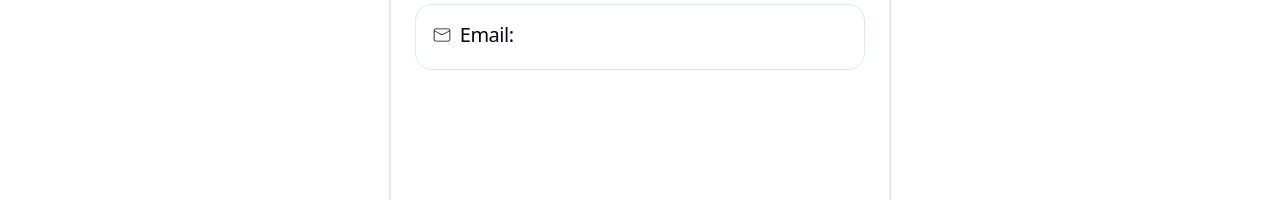
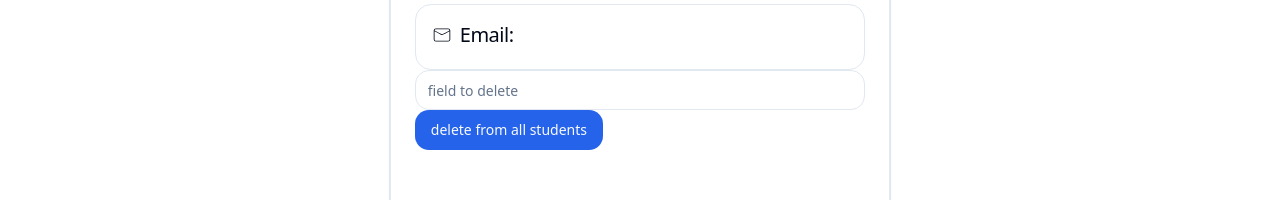
Before and after one commit to Recruit-R/RecruitR, a Next.js app: page /recruit/profile in a window 1280 px wide. Shown: the part 399-599 px from the top of the page. Built offline with nearby package versions, Linux system fonts and the light colour scheme; no server answers.

Commit message:
delete shit gonna kms

```diff
--- a/app/recruit/home/data/student-schema.ts
+++ b/app/recruit/home/data/student-schema.ts
@@ -4,7 +4,7 @@ import { z } from "zod"
 // IRL, you will have a schema for your data models.
 export const feedbackSchema = z.record(z.object({
   initial_feedback: z.number().optional(),
-  possible_placement: z.string().optional(),
+  possible_placement: z.union([z.array(z.string()).optional(), z.undefined(), z.string(), z.null()]), // array of strings
   known_tech: z.string().array().optional(),
   text_feedback: z.string().optional(),
   rating: z.number().optional().nullable(),
--- a/app/recruit/home/page.tsx
+++ b/app/recruit/home/page.tsx
@@ -3,6 +3,11 @@ import Dashboard from "@/app/recruit/home/components/dashboard.tsx";
 import { StudentList } from "@/app/recruit/home/data/student-schema";
 import { headers } from "next/headers";
 import { Suspense } from "react";
+
+import app from '@/firebase.config';
+import { collection, doc, getDocs, getFirestore, setDoc } from "firebase/firestore";
+
+const db = getFirestore(app)
 
 
 async function StudentListLoader() {
@@ -26,6 +31,29 @@ async function StudentListWithSuspense({
     )
 }
 export default async function Page() {
+    const fuck = collection(db, 'users');
+    const users = await getDocs(fuck);
+    for (let user of users.docs) {
+
+
+        const d = user.data();
+        const newF = {
+            ...d.feedback
+        }
+        for (let key of Object.keys(d)) {
+            if (key.includes('@')) {
+                delete d[key];
+            }
+        }
+        delete newF['possible_placement'];
+        delete d['newF'];
+        const newD = {
+            ...d,
+            feedback: newF
+        }
+        setDoc(doc(db, 'users', user.id), newD)
+
+    }
 
     let students: StudentList | undefined;
     if (headers().get("accept")?.includes("text/html")) {
--- a/app/recruit/profile/page.tsx
+++ b/app/recruit/profile/page.tsx
@@ -1,19 +1,24 @@
 'use client'
 
+import addData from "@/app/api/addData";
 //This is the page that displays the coordinator or recruiter profile information
 
-import { Card, CardContent, CardHeader, CardTitle } from "@/components/ui/card.tsx";
-import { Alert, AlertDescription, AlertTitle } from "@/components/ui/alert"
+import getData from "@/app/api/getData";
+import Roles from "@/app/types/roles";
+import { useAuth } from "@/components/auth-provider";
+import { Alert, AlertDescription, AlertTitle } from "@/components/ui/alert";
+import { Button } from "@/components/ui/button";
+import { Card, CardContent, CardHeader } from "@/components/ui/card.tsx";
+import { Input } from "@/components/ui/input";
+import { useState } from "react";
 import { BsPerson } from "react-icons/bs";
 import { CiMail } from "react-icons/ci";
-import React from "react";
-import { useAuth } from "@/components/auth-provider";
+import { MdOutlineCancel } from "react-icons/md";
 import { RiCheckboxCircleLine } from "react-icons/ri";
-import { MdOutlineCancel } from "react-icons/md";
-import Roles from "@/app/types/roles";
 
 
 export default function Page() {
+    const [field, setField] = useState<string>("");
 
     const auth = useAuth();
 
@@ -65,6 +70,26 @@ export default function Page() {
         );
     }
 
+    async function deleteFieldFromAllStudents() {
+        const students = await getData({
+            collection_name: 'users', filter: {
+                field: 'role',
+                operator: (a: string, b: string) => a === b,
+                value: Roles.CANDIDATE
+            }
+        })
+        for (let student of students) {
+            const feedback = student.feedback;
+            const newFeedback: { [k: string]: any } = {};
+            for (let key in feedback) {
+                const recruiterfeedback = feedback[key];
+                recruiterfeedback[field] = null;
+                newFeedback[key] = recruiterfeedback;
+            }
+            addData("users", student.id, { feedback: newFeedback })
+        }
+    }
+
     return (
         <div className="h-full p-3">
             <Card className="md:w-2/5 md:mx-auto md:h-full divide-y overflow-hidden border-2">
@@ -91,8 +116,14 @@ export default function Page() {
                                 className={"text-md font-light"}>{auth?.currentUser?.email}</span></AlertTitle>
                         </Alert>
                     </div>
+                    <Input placeholder="field to delete" onChange={(e) => setField(e.target.value)} />
+
+                    <Button onClick={() => deleteFieldFromAllStudents()}>
+                        delete {field} from all students
+                    </Button>
                 </CardContent>
             </Card>
+
         </div>
     )
 }
```
